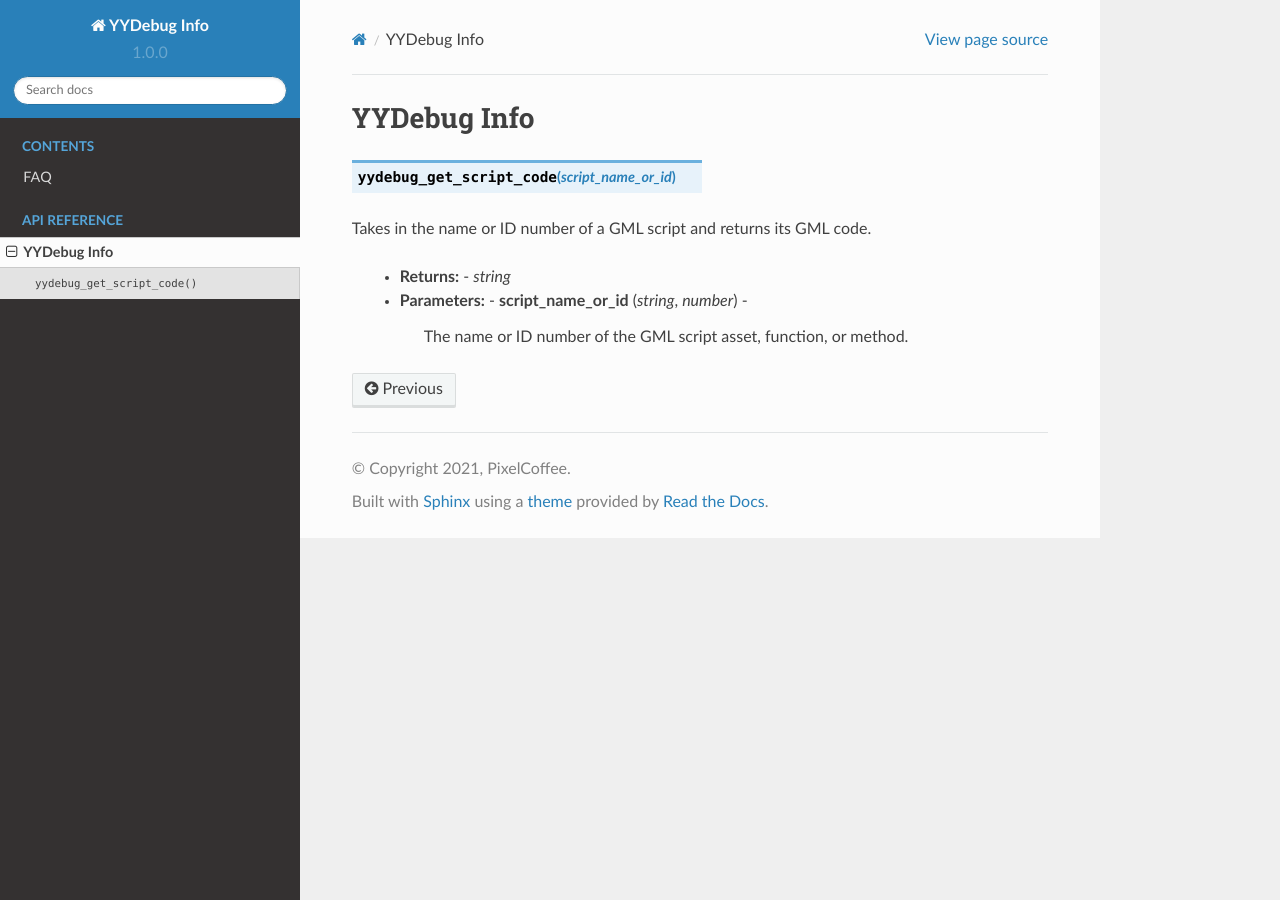
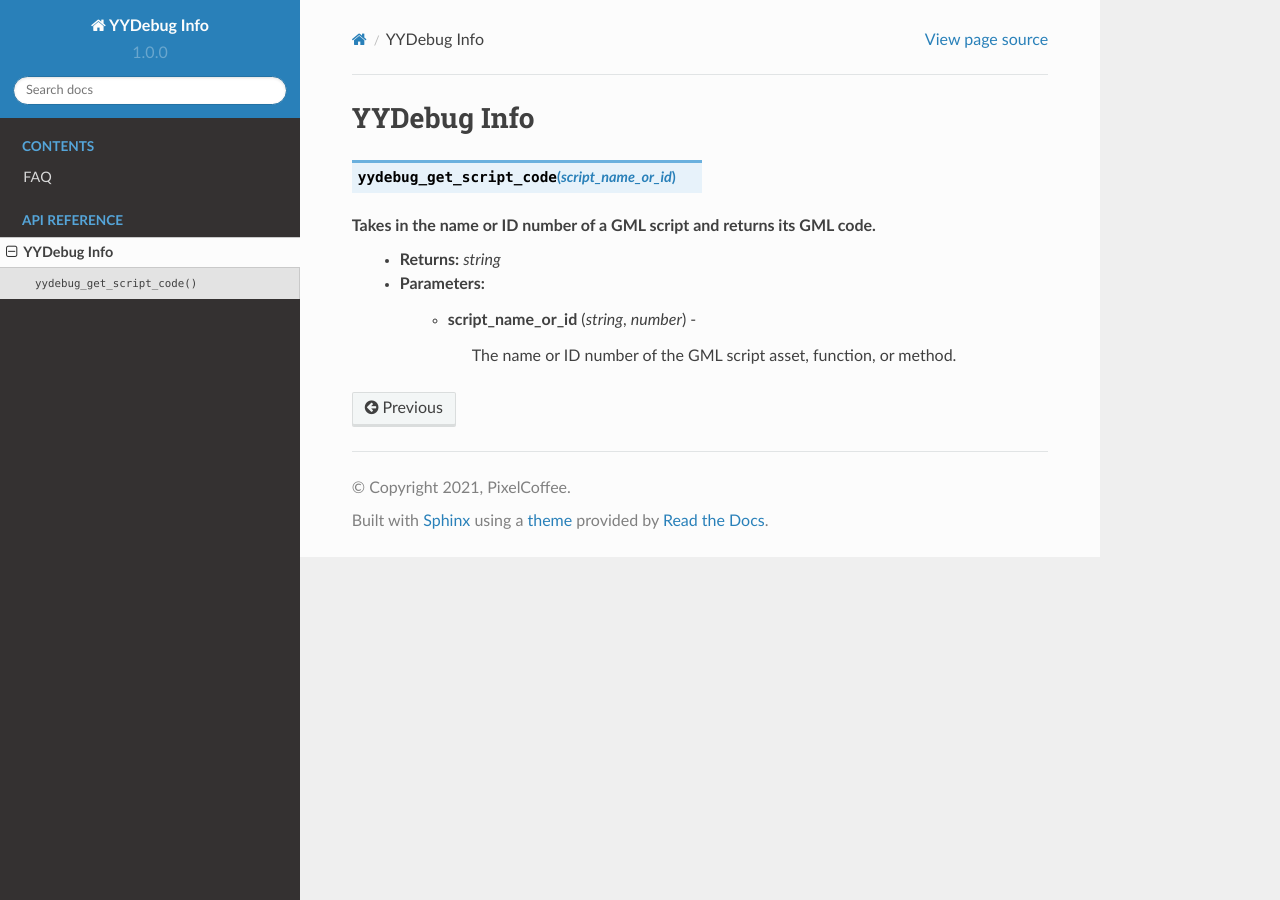
Before and after one commit to pixel-coffee/yydebuginfodocs, a Sphinx documentation site: the page built from docs/source/yydebug_info.rst, in a window 1280 px wide. Built offline with Sphinx 7.4.7 and the Read the Docs theme 2.0.0, drawn with Linux system fonts in a browser that asks for light colours.

```diff
--- a/docs/source/yydebug_info.rst
+++ b/docs/source/yydebug_info.rst
@@ -4,8 +4,8 @@ YYDebug Info
 .. py:function:: yydebug_get_script_code(script_name_or_id)
 
 Takes in the name or ID number of a GML script and returns its GML code.
+    * **Returns:** *string*
+    * **Parameters:**
+        * **script_name_or_id** (*string*, *number*) -
 
-    * **Returns:**      - *string*
-    * **Parameters:**   - **script_name_or_id** (*string*, *number*) -
-
-                            The name or ID number of the GML script asset, function, or method.
+            The name or ID number of the GML script asset, function, or method.
```
